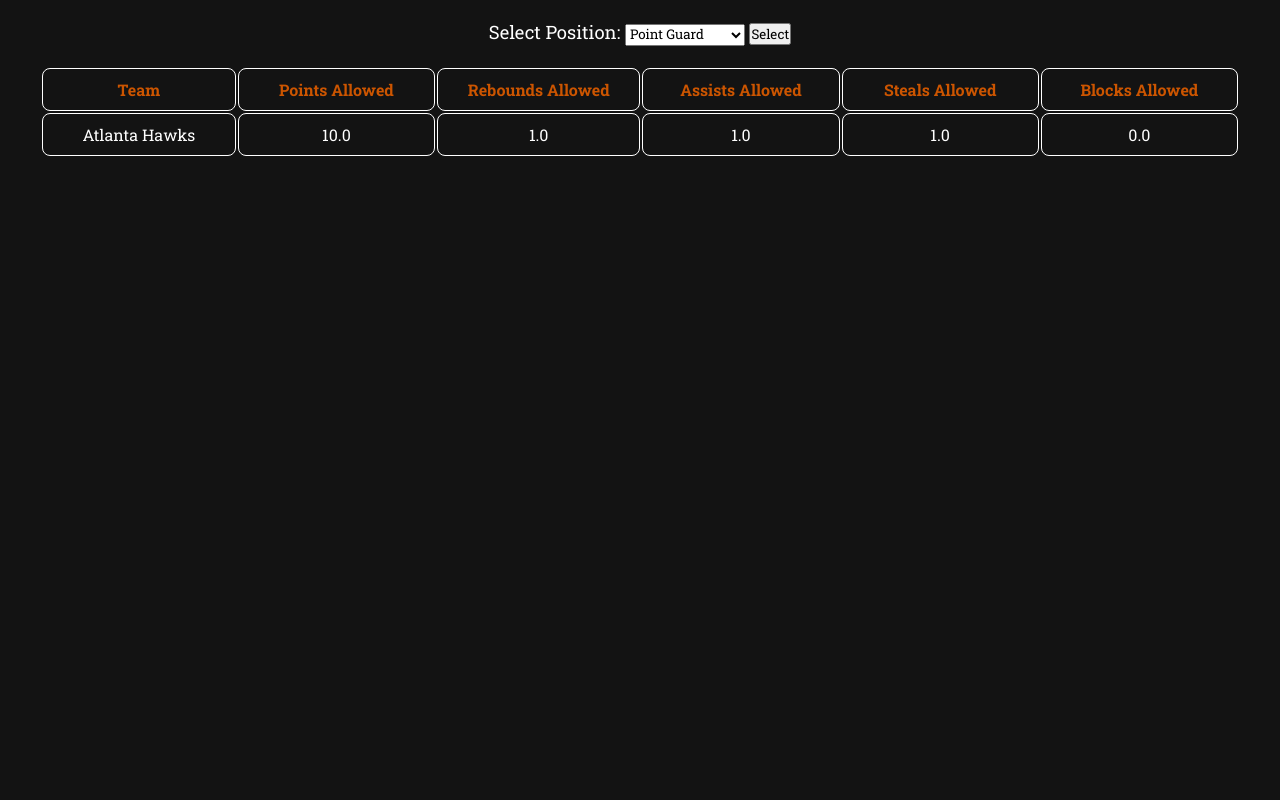
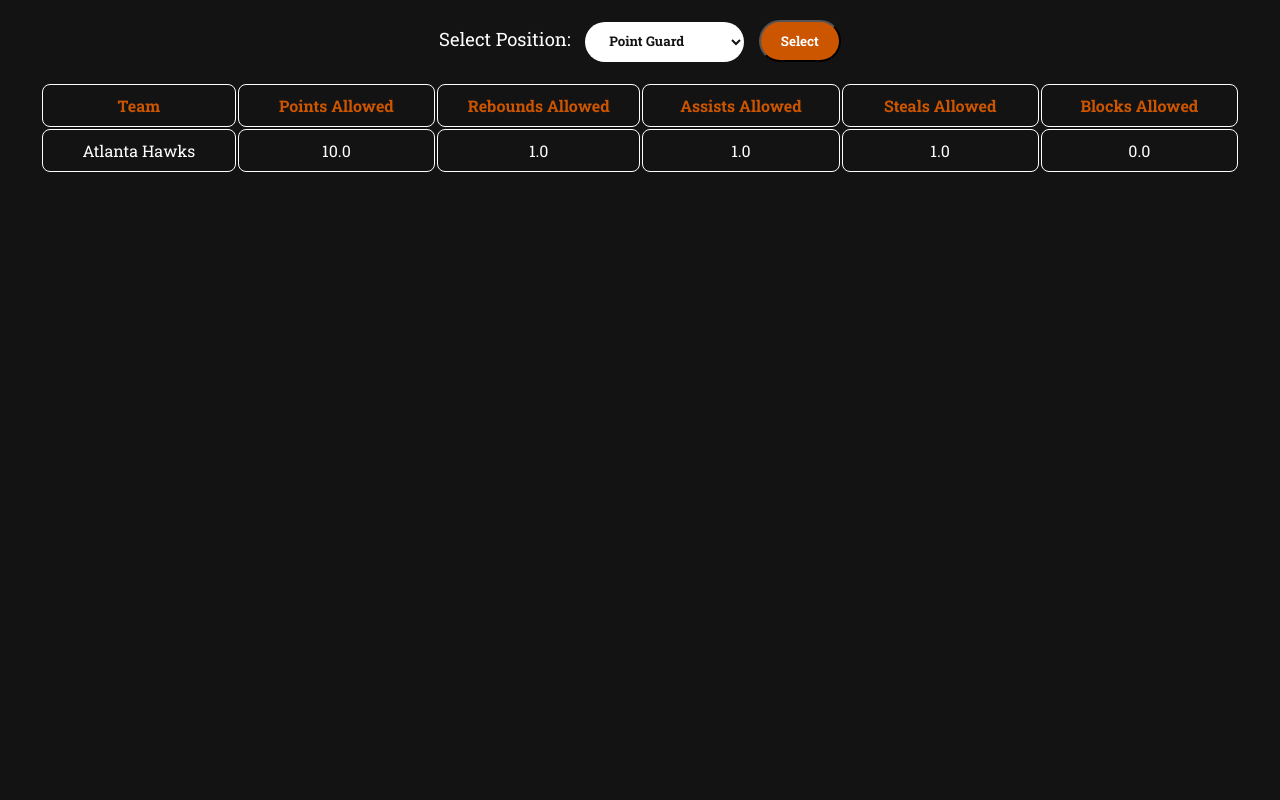
Before and after one commit to pmaddula4/locksmith-picks, a Django app: a page that uses locksmith_picks_app/templates/locksmith_picks_app/base.html in a window 1280 px wide. Shown: the part 80-880 px from the top of the page. Run offline with Django 5.2, Linux system fonts and the light colour scheme; tables that the repository leaves empty hold one stand-in row (values such as "Sample post").

Commit message:
styled position select

```diff
--- a/locksmith_picks_app/static/locksmith_picks_app/styles.css
+++ b/locksmith_picks_app/static/locksmith_picks_app/styles.css
@@ -437,6 +437,30 @@ th a:hover {
     text-decoration: underline;
 }
 
+.pos-select button {
+    color: #fff;
+    background-color: #CC5500;
+    padding: 10px 20px;
+    border-radius: 32px;
+    font-weight: bold;
+}
+
+.pos-select button:hover {
+    background-color: #131313;
+    color: #CC5500;
+    transition: all 0.3s ease;
+}
+
+.pos-select select {
+    padding: 10px 20px;
+    border-radius: 32px;
+    border: none;
+    background-color: #fff;
+    color: #131313;
+    font-weight: bold;
+    margin: 0 10px;
+}
+
 
 @media screen and (max-width: 1080px){
     .main__container {
```
